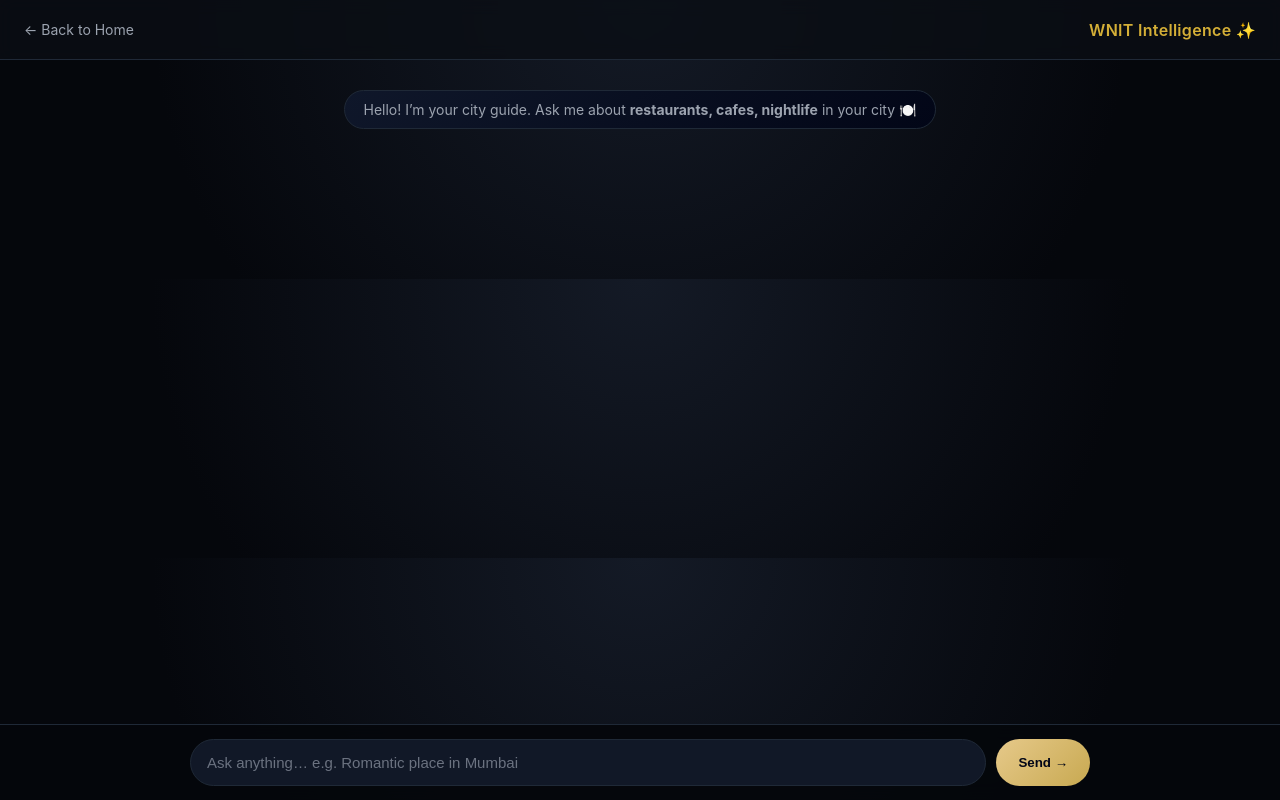
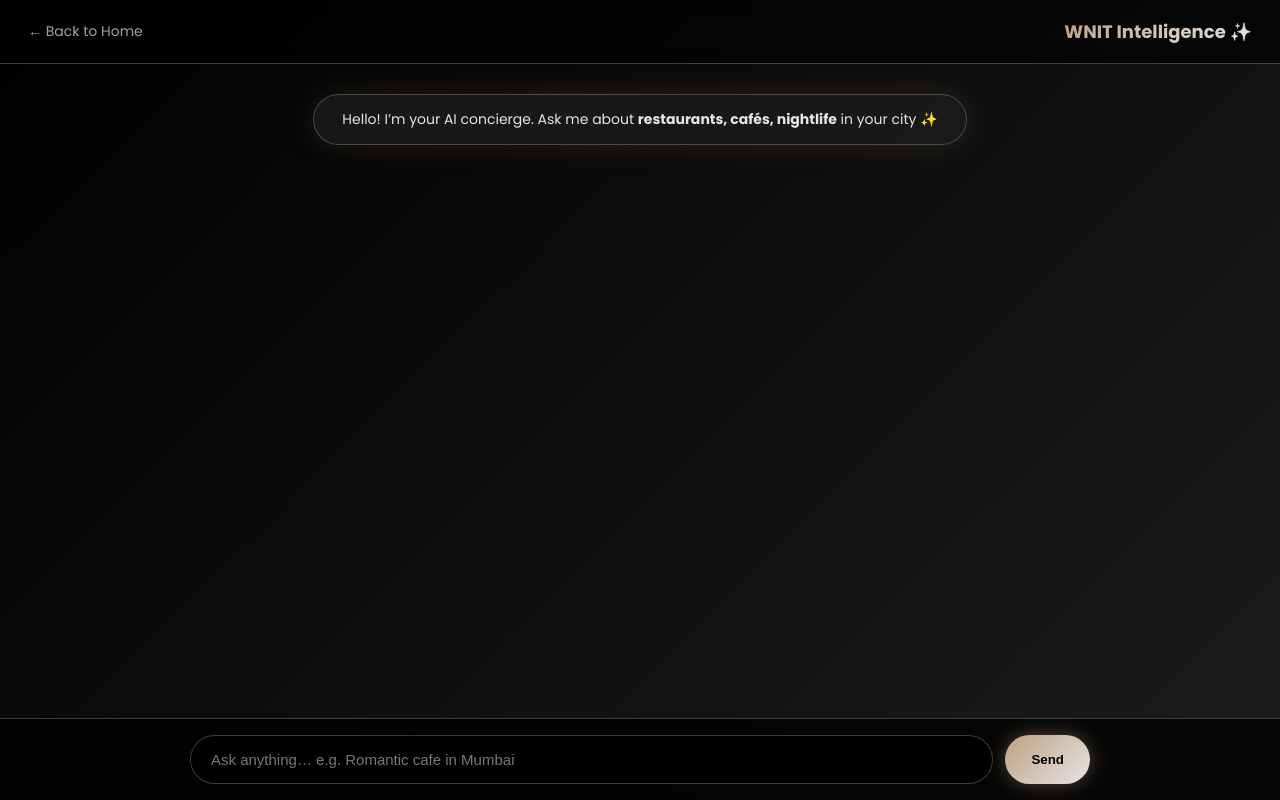
Before and after one commit to Yatharth224/WHATS-NEW-IN-TOWN, a Flask app: page /ai-search in a window 1280 px wide. Run offline with Flask 3, Linux system fonts and the light colour scheme.

Commit message:
changes in ai search html page updated

```diff
--- a/templates/ai_search.html
+++ b/templates/ai_search.html
@@ -1,20 +1,21 @@
 <!DOCTYPE html>
 <html lang="en">
 <head>
-    <meta charset="UTF-8">
+  <meta charset="UTF-8" />
   <title>WNIT Intelligence ✨</title>
+  <meta name="viewport" content="width=device-width, initial-scale=1.0" />
 
-    <meta name="viewport" content="width=device-width, initial-scale=1.0">
+  <link href="https://fonts.googleapis.com/css2?family=Poppins:wght@300;400;600;700;800&display=swap" rel="stylesheet" />
 
   <style>
     :root {
-            --bg-main: #0b0f14;
-            --bg-panel: #0f1623;
-            --bg-input: #111827;
-            --border: #1f2937;
-            --text-main: #e5e7eb;
-            --text-muted: #9ca3af;
-            --accent: #d4af37;
+      --gold: #bfa181;
+      --gold-light: #e5e5e5;
+      --dark-bg: #000;
+      --panel-bg: rgba(28, 28, 28, 0.85);
+      --border-gold: rgba(191, 161, 129, 0.35);
+      --text-main: #e5e5e5;
+      --text-muted: #a0a0a0;
     }
 
     * {
@@ -23,62 +24,69 @@
 
     body {
       margin: 0;
-            font-family: Inter, system-ui, -apple-system, BlinkMacSystemFont;
-            background: radial-gradient(circle at top, #141a26, #05070c 70%);
+      font-family: "Poppins", sans-serif;
+      background: linear-gradient(135deg, #000 0%, #1c1c1c 100%);
       color: var(--text-main);
+      min-height: 100vh;
+      overflow-x: hidden;
     }
 
-        /* ---------------- HEADER ---------------- */
+    /* -------- HEADER -------- */
     .top-bar {
-            height: 60px;
-            border-bottom: 1px solid var(--border);
+      height: 64px;
       display: flex;
       align-items: center;
       justify-content: space-between;
-            padding: 0 24px;
-            background: rgba(10, 14, 20, 0.8);
-            backdrop-filter: blur(8px);
+      padding: 0 28px;
+      border-bottom: 1px solid var(--border-gold);
+      background: rgba(0,0,0,0.6);
+      backdrop-filter: blur(10px);
+      position: sticky;
+      top: 0;
+      z-index: 100;
     }
 
     .brand {
-            font-weight: 600;
-            letter-spacing: 0.3px;
-            color: var(--accent);
+      font-size: 18px;
+      font-weight: 700;
+      background: linear-gradient(135deg, var(--gold), var(--gold-light));
+      -webkit-background-clip: text;
+      -webkit-text-fill-color: transparent;
     }
 
-        .back-link {
+    .back {
       text-decoration: none;
       color: var(--text-muted);
       font-size: 14px;
     }
 
-        .back-link:hover {
-            color: white;
+    .back:hover {
+      color: var(--gold);
     }
 
-        /* ---------------- LAYOUT ---------------- */
+    /* -------- LAYOUT -------- */
     .container {
       max-width: 900px;
       margin: auto;
-            padding: 30px 20px 120px;
+      padding: 30px 20px 130px;
     }
 
     .intro {
       text-align: center;
-            margin-bottom: 30px;
+      margin-bottom: 35px;
     }
 
-        .intro span {
+    .intro-box {
       display: inline-block;
-            padding: 10px 18px;
-            background: linear-gradient(135deg, #0f172a, #020617);
-            border: 1px solid var(--border);
+      padding: 14px 28px;
       border-radius: 999px;
+      background: var(--panel-bg);
+      border: 1px solid var(--border-gold);
+      box-shadow: 0 0 30px rgba(191,161,129,0.15);
       font-size: 14px;
-            color: var(--text-muted);
     }
 
-        /* ---------------- CHAT ---------------- */
+    /* -------- CHAT -------- */
     .chat {
       display: flex;
       flex-direction: column;
@@ -131,55 +140,58 @@
       color: var(--text-muted);
     }
 
-        /* ---------------- INPUT ---------------- */
+    /* -------- INPUT -------- */
     .input-bar {
       position: fixed;
       bottom: 0;
       width: 100%;
-            background: rgba(5, 7, 12, 0.9);
-            border-top: 1px solid var(--border);
+      background: rgba(0,0,0,0.8);
+      border-top: 1px solid var(--border-gold);
       backdrop-filter: blur(10px);
-            padding: 14px 18px;
+      padding: 16px 20px;
     }
 
     .input-inner {
       max-width: 900px;
       margin: auto;
       display: flex;
-            gap: 10px;
+      gap: 12px;
     }
 
     input {
       flex: 1;
-            padding: 14px 16px;
+      padding: 15px 20px;
       border-radius: 999px;
-            border: 1px solid var(--border);
-            background: var(--bg-input);
+      border: 1px solid var(--border-gold);
+      background: #000;
       color: var(--text-main);
       font-size: 15px;
       outline: none;
     }
 
     input::placeholder {
-            color: #6b7280;
+      color: #777;
     }
 
     button {
-            padding: 0 22px;
+      padding: 0 26px;
       border-radius: 999px;
       border: none;
       cursor: pointer;
-            background: linear-gradient(135deg, #e6c98a, #c8a951);
-            color: #020617;
       font-weight: 600;
+      background: linear-gradient(135deg, var(--gold), var(--gold-light));
+      color: #000;
+      transition: 0.3s;
+      box-shadow: 0 0 20px rgba(191,161,129,0.4);
     }
 
     button:hover {
-            opacity: 0.9;
+      transform: translateY(-1px);
+      box-shadow: 0 0 30px rgba(191,161,129,0.6);
     }
 
     @keyframes fadeIn {
-            from { opacity: 0; transform: translateY(6px); }
+      from { opacity: 0; transform: translateY(8px); }
       to { opacity: 1; transform: translateY(0); }
     }
   </style>
@@ -189,16 +201,16 @@
 
   <!-- HEADER -->
   <div class="top-bar">
-    <a href="/" class="back-link">← Back to Home</a>
+    <a href="/" class="back">← Back to Home</a>
     <div class="brand">WNIT Intelligence ✨</div>
   </div>
 
   <!-- CONTENT -->
   <div class="container">
     <div class="intro">
-        <span>
-            Hello! I’m your city guide. Ask me about <b>restaurants, cafes, nightlife</b> in your city 🍽️
-        </span>
+      <div class="intro-box">
+        Hello! I’m your AI concierge. Ask me about <b>restaurants, cafés, nightlife</b> in your city ✨
+      </div>
     </div>
 
     <div id="chat" class="chat"></div>
@@ -209,10 +221,10 @@
     <div class="input-inner">
       <input
         id="query"
-            placeholder="Ask anything… e.g. Romantic place in Mumbai"
+        placeholder="Ask anything… e.g. Romantic cafe in Mumbai"
         onkeypress="if(event.key==='Enter') sendQuery()"
-        >
-        <button onclick="sendQuery()">Send →</button>
+      />
+      <button onclick="sendQuery()">Send</button>
     </div>
   </div>
 
@@ -247,7 +259,7 @@ async function sendQuery() {
   let html = `<div class="msg ai">`;
 
   if (!data.results || Object.keys(data.results).length === 0) {
-        html += "I couldn’t find relevant places. Try rephrasing your query.";
+    html += "No relevant places found. Try refining your query.";
   } else {
     for (const city in data.results) {
       html += `<div class="city">${city}</div>`;
```
Also changed, not shown: other parts of templates/ai_search.html (+14 -13 lines). Lines whose indentation alone changed are shown as unchanged.
